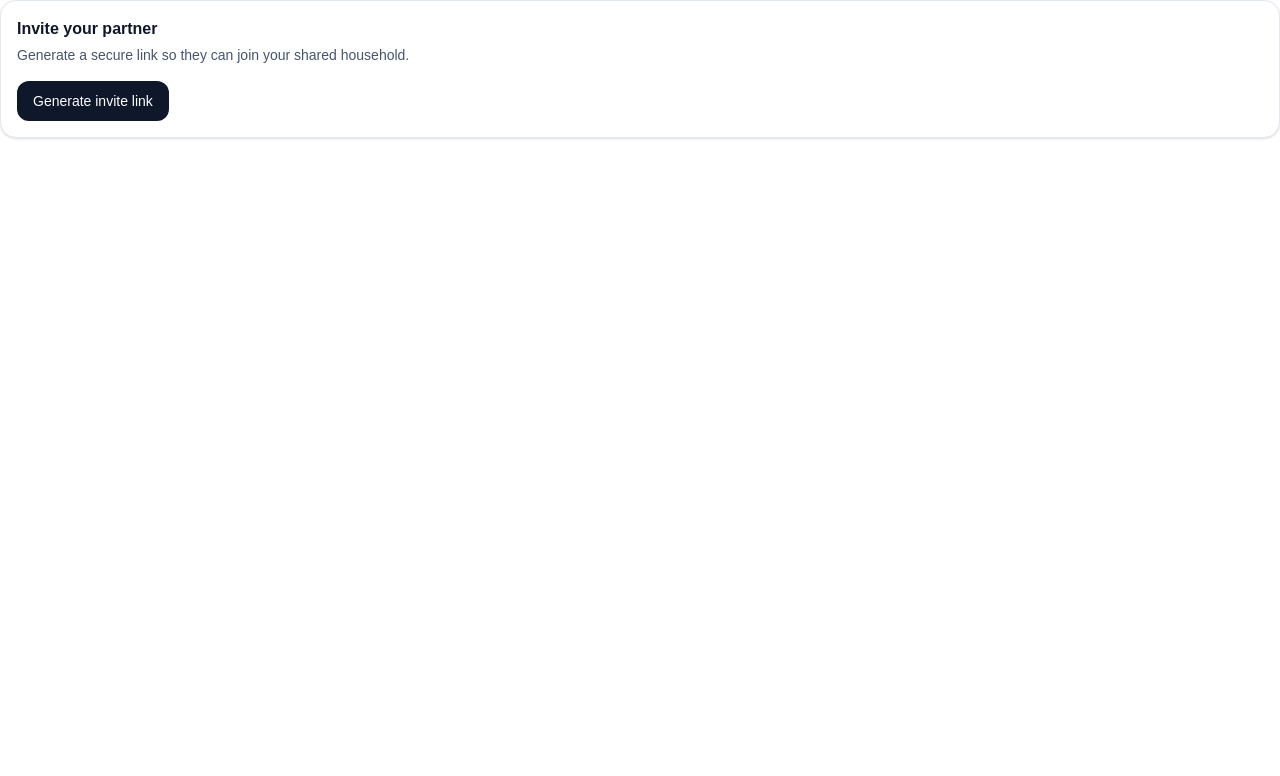
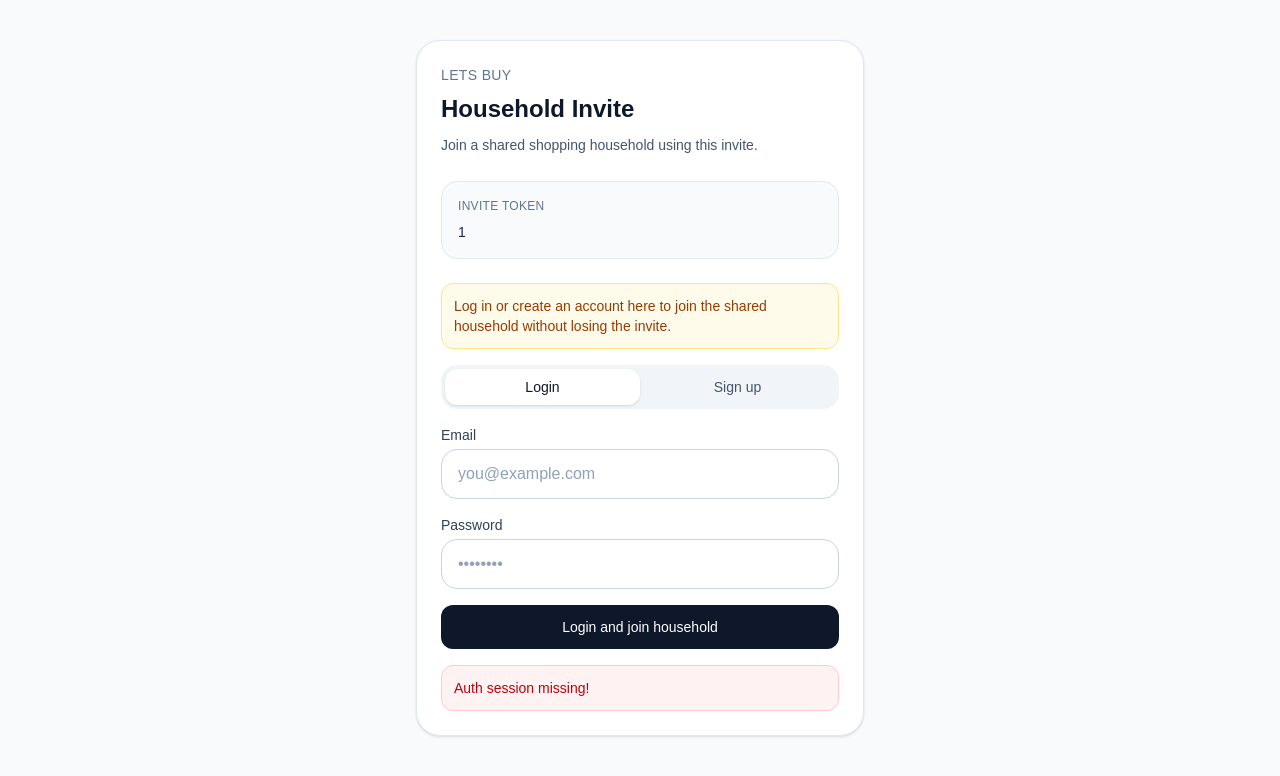
Before and after one commit to Alleleo/lets-buy, a Next.js app: page /invite/1 in a window 1280 px wide. Shown: the top 776 px of the page. Built offline with nearby package versions, Linux system fonts and the light colour scheme; no server answers.

Commit message:
Updated AppShell component with recent changes

```diff
--- a/app/invite/[token]/page.tsx
+++ b/app/invite/[token]/page.tsx
@@ -1,18 +1,16 @@
 "use client";
 
 import { supabase } from "@/lib/supabase";
-import { useMemo, useState } from "react";
+import { useRouter } from "next/navigation";
+import { use, useEffect, useRef, useState } from "react";
 
-type InviteMemberCardProps = {
-  householdId: string;
+type InvitePageProps = {
+  params: Promise<{
+    token: string;
+  }>;
 };
 
-type InviteRow = {
-  id: string;
-  token: string;
-  expires_at: string;
-  status: "pending" | "accepted" | "revoked" | "expired";
-};
+type AuthMode = "login" | "signup";
 
 function getErrorMessage(error: unknown, fallback = "Something went wrong.") {
   if (error && typeof error === "object" && "message" in error) {
@@ -22,28 +20,142 @@ function getErrorMessage(error: unknown, fallback = "Something went wrong.") {
   return fallback;
 }
 
-export default function InviteMemberCard({
-  householdId,
-}: InviteMemberCardProps) {
-  const [isGenerating, setIsGenerating] = useState(false);
-  const [copySuccess, setCopySuccess] = useState(false);
+export default function InviteAcceptPage({ params }: InvitePageProps) {
+  const router = useRouter();
+  const { token } = use(params);
+
+  const [isCheckingAuth, setIsCheckingAuth] = useState(true);
+  const [isLoggedIn, setIsLoggedIn] = useState(false);
+
+  const [isAccepting, setIsAccepting] = useState(false);
+  const [hasAccepted, setHasAccepted] = useState(false);
+
+  const [authMode, setAuthMode] = useState<AuthMode>("login");
+  const [authLoading, setAuthLoading] = useState(false);
+  const [email, setEmail] = useState("");
+  const [password, setPassword] = useState("");
+
   const [errorMessage, setErrorMessage] = useState("");
-  const [invite, setInvite] = useState<InviteRow | null>(null);
+  const [successMessage, setSuccessMessage] = useState("");
 
-  const inviteLink = useMemo(() => {
-    if (!invite?.token) return "";
-    if (typeof window === "undefined") return "";
-    return `${window.location.origin}/invite/${invite.token}`;
-  }, [invite]);
+  const acceptStartedRef = useRef(false);
 
-  async function handleGenerateInvite() {
+  useEffect(() => {
+    let mounted = true;
+
+    async function checkAuth() {
+      const {
+        data: { user },
+        error,
+      } = await supabase.auth.getUser();
+
+      if (!mounted) return;
+
+      if (error) {
+        setErrorMessage(error.message);
+        setIsLoggedIn(false);
+        setIsCheckingAuth(false);
+        return;
+      }
+
+      setIsLoggedIn(!!user);
+      setIsCheckingAuth(false);
+    }
+
+    void checkAuth();
+
+    const {
+      data: { subscription },
+    } = supabase.auth.onAuthStateChange((_event, session) => {
+      setIsLoggedIn(!!session?.user);
+      setIsCheckingAuth(false);
+    });
+
+    return () => {
+      mounted = false;
+      subscription.unsubscribe();
+    };
+  }, []);
+
+  useEffect(() => {
+    if (!isLoggedIn) return;
+    if (!token) return;
+    if (hasAccepted) return;
+    if (acceptStartedRef.current) return;
+
+    acceptStartedRef.current = true;
+    void handleAcceptInvite();
+  }, [isLoggedIn, token, hasAccepted]);
+
+  async function handleAuthSubmit(event: React.FormEvent<HTMLFormElement>) {
+    event.preventDefault();
+
     try {
-      setIsGenerating(true);
+      setAuthLoading(true);
       setErrorMessage("");
-      setCopySuccess(false);
+      setSuccessMessage("");
 
-      const { data, error } = await supabase.rpc("create_household_invite", {
-        p_household_id: householdId,
+      const trimmedEmail = email.trim();
+
+      if (!trimmedEmail || !password.trim()) {
+        throw new Error("Please enter your email and password.");
+      }
+
+      if (authMode === "login") {
+        const { error } = await supabase.auth.signInWithPassword({
+          email: trimmedEmail,
+          password,
+        });
+
+        if (error) throw error;
+
+        setSuccessMessage("Logged in. Joining household...");
+      } else {
+        const { data, error } = await supabase.auth.signUp({
+          email: trimmedEmail,
+          password,
+        });
+
+        if (error) throw error;
+
+        if (data.session?.user) {
+          setSuccessMessage("Account created. Joining household...");
+        } else {
+          setSuccessMessage(
+            "Account created. Please verify your email if required, then log in to join the household."
+          );
+          setAuthMode("login");
+        }
+      }
+    } catch (error) {
+      setErrorMessage(getErrorMessage(error, "Failed to continue."));
+    } finally {
+      setAuthLoading(false);
+    }
+  }
+
+  async function handleAcceptInvite() {
+    try {
+      setIsAccepting(true);
+      setErrorMessage("");
+      setSuccessMessage("");
+
+      const {
+        data: { user },
+        error: userError,
+      } = await supabase.auth.getUser();
+
+      if (userError) throw userError;
+      if (!user) {
+        throw new Error("You need to log in before joining this household.");
+      }
+
+      if (!token) {
+        throw new Error("Invite token is missing.");
+      }
+
+      const { data, error } = await supabase.rpc("accept_household_invite", {
+        p_token: token,
       });
 
       if (error) {
@@ -51,84 +163,168 @@ export default function InviteMemberCard({
       }
 
       if (!data) {
-        throw new Error("Invite was not created.");
+        throw new Error("Invite was accepted, but no household was returned.");
       }
 
-      setInvite(data as InviteRow);
+      setHasAccepted(true);
+      setSuccessMessage("Invite accepted. Redirecting to your shared list...");
+
+      window.setTimeout(() => {
+        router.push("/shopping");
+        router.refresh();
+      }, 1200);
     } catch (error) {
-      setErrorMessage(getErrorMessage(error, "Failed to generate invite link."));
+      acceptStartedRef.current = false;
+      setErrorMessage(getErrorMessage(error, "Failed to accept invite."));
     } finally {
-      setIsGenerating(false);
-    }
-  }
-
-  async function handleCopyInvite() {
-    if (!inviteLink) return;
-
-    try {
-      await navigator.clipboard.writeText(inviteLink);
-      setCopySuccess(true);
-      window.setTimeout(() => setCopySuccess(false), 1800);
-    } catch {
-      setErrorMessage("Could not copy the invite link. Please copy it manually.");
+      setIsAccepting(false);
     }
   }
 
   return (
-    <section className="rounded-2xl border border-slate-200 bg-white p-4 shadow-sm">
-      <div className="flex items-start justify-between gap-3">
-        <div>
-          <h2 className="text-base font-semibold text-slate-900">
-            Invite your partner
-          </h2>
-          <p className="mt-1 text-sm text-slate-600">
-            Generate a secure link so they can join your shared household.
+    <main className="min-h-screen bg-slate-50 px-4 py-10">
+      <div className="mx-auto max-w-md">
+        <div className="rounded-3xl border border-slate-200 bg-white p-6 shadow-sm">
+          <div className="mb-6">
+            <div className="text-sm font-medium uppercase tracking-wide text-slate-500">
+              LETS BUY
+            </div>
+            <h1 className="mt-2 text-2xl font-semibold text-slate-900">
+              Household Invite
+            </h1>
+            <p className="mt-2 text-sm leading-6 text-slate-600">
+              Join a shared shopping household using this invite.
             </p>
           </div>
+
+          <div className="rounded-2xl border border-slate-200 bg-slate-50 p-4">
+            <div className="text-xs font-medium uppercase tracking-wide text-slate-500">
+              Invite token
+            </div>
+            <div className="mt-2 break-all text-sm text-slate-800">{token}</div>
           </div>
 
-      <div className="mt-4">
+          {isCheckingAuth ? (
+            <div className="mt-6 rounded-xl border border-slate-200 bg-slate-50 px-3 py-3 text-sm text-slate-700">
+              Checking your login...
+            </div>
+          ) : null}
+
+          {!isCheckingAuth && !isLoggedIn ? (
+            <div className="mt-6">
+              <div className="rounded-xl border border-amber-200 bg-amber-50 px-3 py-3 text-sm text-amber-800">
+                Log in or create an account here to join the shared household without losing the invite.
+              </div>
+
+              <div className="mt-4 flex rounded-2xl bg-slate-100 p-1">
                 <button
                   type="button"
-          onClick={handleGenerateInvite}
-          disabled={isGenerating}
-          className="inline-flex items-center justify-center rounded-xl bg-slate-900 px-4 py-2.5 text-sm font-medium text-white transition hover:bg-slate-800 disabled:cursor-not-allowed disabled:opacity-60"
+                  onClick={() => {
+                    setAuthMode("login");
+                    setErrorMessage("");
+                    setSuccessMessage("");
+                  }}
+                  className={`flex-1 rounded-xl px-3 py-2 text-sm font-medium transition ${
+                    authMode === "login"
+                      ? "bg-white text-slate-900 shadow-sm"
+                      : "text-slate-600"
+                  }`}
                 >
-          {isGenerating ? "Generating..." : "Generate invite link"}
+                  Login
+                </button>
+                <button
+                  type="button"
+                  onClick={() => {
+                    setAuthMode("signup");
+                    setErrorMessage("");
+                    setSuccessMessage("");
+                  }}
+                  className={`flex-1 rounded-xl px-3 py-2 text-sm font-medium transition ${
+                    authMode === "signup"
+                      ? "bg-white text-slate-900 shadow-sm"
+                      : "text-slate-600"
+                  }`}
+                >
+                  Sign up
                 </button>
               </div>
 
+              <form onSubmit={handleAuthSubmit} className="mt-4 space-y-4">
+                <div>
+                  <label className="mb-1 block text-sm font-medium text-slate-700">
+                    Email
+                  </label>
+                  <input
+                    type="email"
+                    value={email}
+                    onChange={(e) => setEmail(e.target.value)}
+                    className="w-full rounded-2xl border border-slate-300 px-4 py-3 text-slate-900 placeholder-slate-400 outline-none transition focus:border-slate-900"
+                    placeholder="you@example.com"
+                    required
+                  />
+                </div>
+
+                <div>
+                  <label className="mb-1 block text-sm font-medium text-slate-700">
+                    Password
+                  </label>
+                  <input
+                    type="password"
+                    value={password}
+                    onChange={(e) => setPassword(e.target.value)}
+                    className="w-full rounded-2xl border border-slate-300 px-4 py-3 text-slate-900 placeholder-slate-400 outline-none transition focus:border-slate-900"
+                    placeholder="••••••••"
+                    required
+                  />
+                </div>
+
+                <button
+                  type="submit"
+                  disabled={authLoading}
+                  className="inline-flex w-full items-center justify-center rounded-xl bg-slate-900 px-4 py-3 text-sm font-medium text-white transition hover:bg-slate-800 disabled:cursor-not-allowed disabled:opacity-60"
+                >
+                  {authLoading
+                    ? authMode === "login"
+                      ? "Logging in..."
+                      : "Creating account..."
+                    : authMode === "login"
+                      ? "Login and join household"
+                      : "Create account and join household"}
+                </button>
+              </form>
+            </div>
+          ) : null}
+
+          {!isCheckingAuth && isLoggedIn ? (
+            <div className="mt-6">
+              <button
+                type="button"
+                onClick={handleAcceptInvite}
+                disabled={isAccepting || hasAccepted}
+                className="inline-flex w-full items-center justify-center rounded-xl bg-slate-900 px-4 py-3 text-sm font-medium text-white transition hover:bg-slate-800 disabled:cursor-not-allowed disabled:opacity-60"
+              >
+                {isAccepting
+                  ? "Joining household..."
+                  : hasAccepted
+                    ? "Invite accepted"
+                    : "Join household"}
+              </button>
+            </div>
+          ) : null}
+
           {errorMessage ? (
-        <div className="mt-4 rounded-xl border border-red-200 bg-red-50 px-3 py-2 text-sm text-red-700">
+            <div className="mt-4 rounded-xl border border-red-200 bg-red-50 px-3 py-3 text-sm text-red-700">
               {errorMessage}
             </div>
           ) : null}
 
-      {invite && inviteLink ? (
-        <div className="mt-4 rounded-2xl border border-slate-200 bg-slate-50 p-3">
-          <div className="text-xs font-medium uppercase tracking-wide text-slate-500">
-            Share this link
+          {successMessage ? (
+            <div className="mt-4 rounded-xl border border-emerald-200 bg-emerald-50 px-3 py-3 text-sm text-emerald-700">
+              {successMessage}
             </div>
-
-          <div className="mt-2 break-all rounded-xl border border-slate-200 bg-white px-3 py-2 text-sm text-slate-800">
-            {inviteLink}
-          </div>
-
-          <div className="mt-3 flex flex-wrap items-center gap-2">
-            <button
-              type="button"
-              onClick={handleCopyInvite}
-              className="inline-flex items-center justify-center rounded-xl border border-slate-300 bg-white px-4 py-2 text-sm font-medium text-slate-800 transition hover:bg-slate-100"
-            >
-              {copySuccess ? "Copied" : "Copy link"}
-            </button>
-
-            <span className="text-xs text-slate-500">
-              Expires: {new Date(invite.expires_at).toLocaleString()}
-            </span>
+          ) : null}
         </div>
       </div>
-      ) : null}
-    </section>
+    </main>
   );
 }
```
Also changed, not shown: src/components/InviteMemberCard.tsx (+15 -4 lines). Lines whose indentation alone changed are shown as unchanged.
